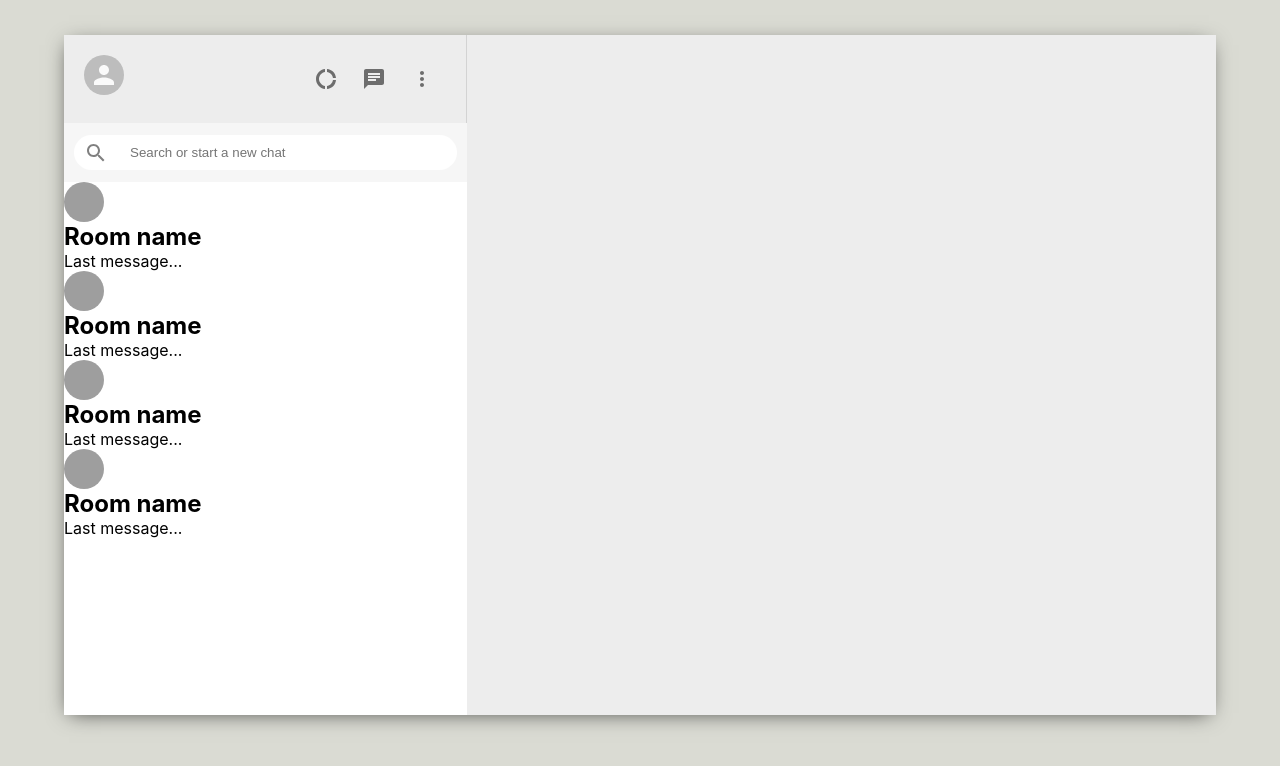
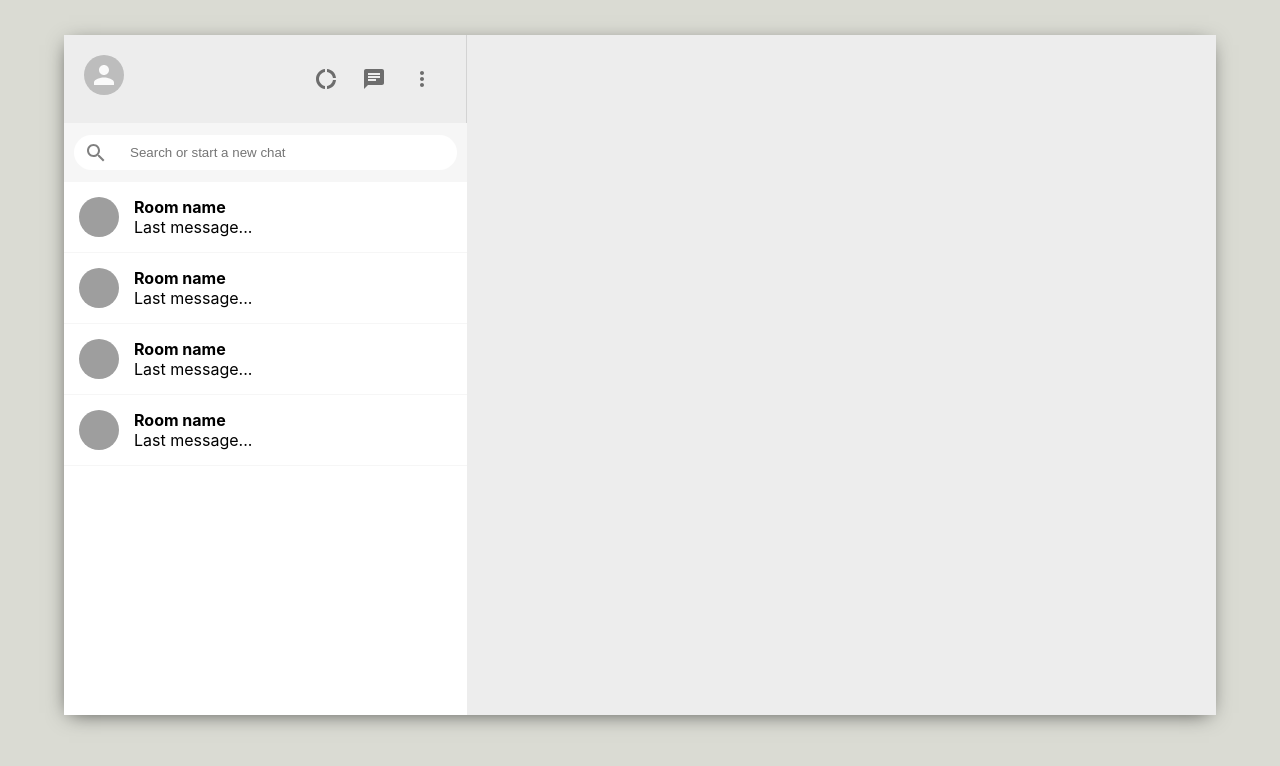
Before and after one commit to Ibtid/whatsapp-clone, a React (Create React App) app: page / in a window 1280 px wide. Shown: the top 766 px of the page. Built offline with nearby package versions, Linux system fonts and the light colour scheme; grey boxes are pictures that could not be loaded.

Commit message:
style sidebar

```diff
--- a/src/SidebarChat.css
+++ b/src/SidebarChat.css
@@ -0,0 +1,19 @@
+.sidebarChat {
+  display: flex;
+  padding: 15px;
+  align-items: center;
+  cursor: pointer;
+  border-bottom: 1px solid #f6f6f6;
+}
+
+.sidebarChat:hover {
+  background-color: #e6e6e6;
+}
+
+.sidebarChat__info {
+  margin-left: 15px;
+}
+
+.sidebarChat__info > h2 {
+  font-size: 16px;
+}
--- a/src/SidebarChat.js
+++ b/src/SidebarChat.js
@@ -13,7 +13,7 @@ const SidebarChat = () => {
     return (
         <div className="sidebarChat">
             <Avatar src={`https://avatars.dicebear.com/api/human/${seed}.svg`}/>
-            <div className="sidebarChat___info">
+            <div className="sidebarChat__info">
                 <h2>Room name</h2>
                 <p>Last message...</p>
             </div>
```
